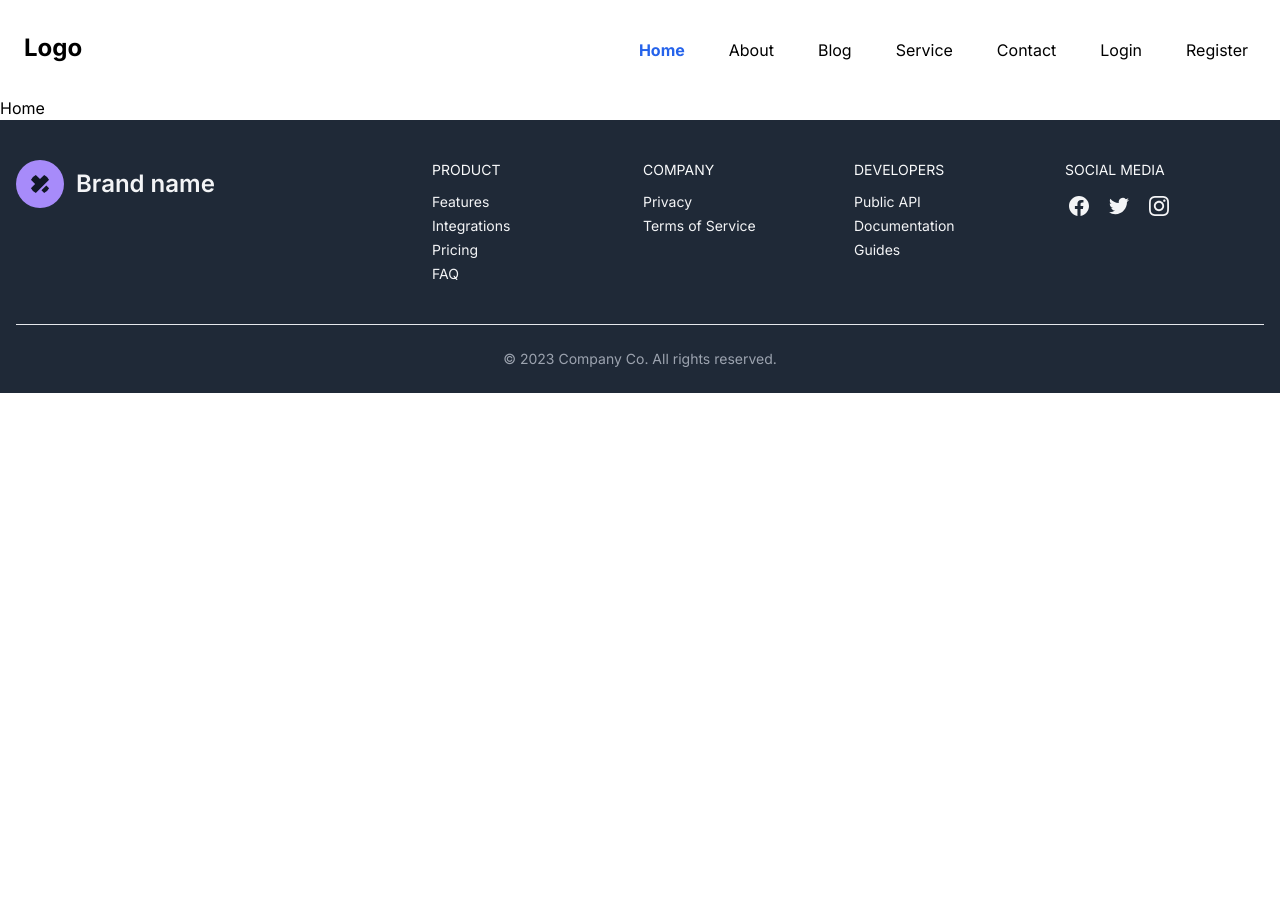
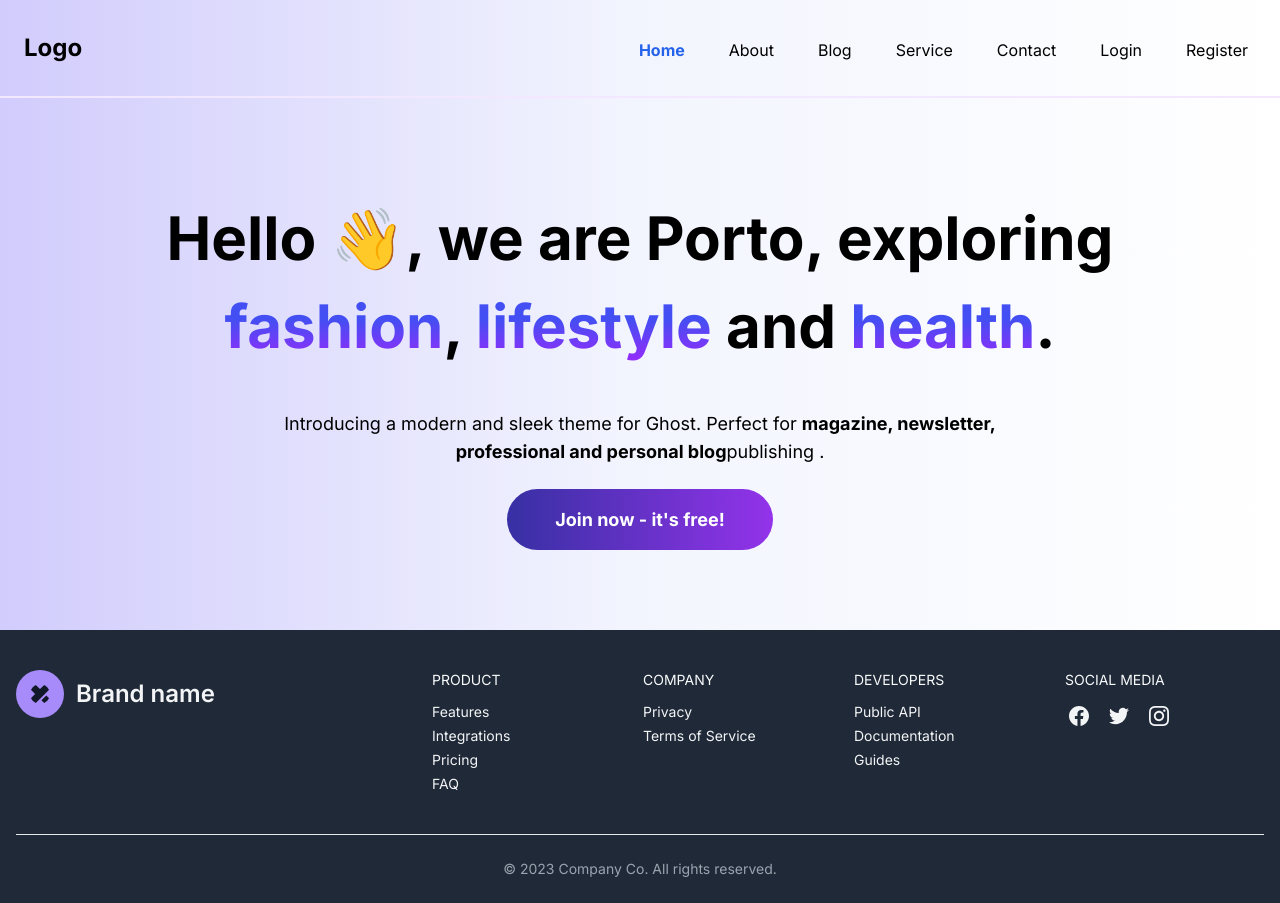
Before and after one commit to mehedi-hasan95/assingment-20, a Next.js app: page / in a window 1280 px wide. Before the commit the page ends 800 px from the top, so only its background shows below. Built offline with nearby package versions, Linux system fonts and the light colour scheme.

Commit message:
Hero section done

```diff
--- a/src/app/globals.css
+++ b/src/app/globals.css
@@ -7,3 +7,13 @@ body,
 :root {
     height: 100%;
 }
+
+.titleBg {
+    background: linear-gradient(180deg, #434ff2 40%, #972afb 100%);
+    -webkit-background-clip: text;
+    -webkit-text-fill-color: transparent;
+}
+
+.bg {
+    @apply bg-gradient-to-r from-[#D1CCFC] via-[#F3F5FE];
+}
--- a/src/app/page.js
+++ b/src/app/page.js
@@ -1,5 +1,10 @@
+import HeroSection from "@/components/HeroSection";
 import Image from "next/image";
 
 export default function Home() {
-    return <div>Home</div>;
+    return (
+        <div>
+            <HeroSection />
+        </div>
+    );
 }
--- /dev/null
+++ b/src/components/HeroSection.jsx
@@ -0,0 +1,33 @@
+import Link from "next/link";
+
+const HeroSection = () => {
+    return (
+        <div className="bg py-10 md:py-16 lg:py-20">
+            <div className="max-w-5xl mx-auto p-4">
+                <h2 className="text-3xl md:text-4xl lg:text-6xl font-bold text-center">
+                    Hello 👋, we are Porto, exploring{" "}
+                    <span className="titleBg">fashion</span>,{" "}
+                    <span className="titleBg">lifestyle</span> and{" "}
+                    <span className="titleBg">health</span>.
+                </h2>
+                <p className="text-lg text-center max-w-3xl mx-auto py-10">
+                    Introducing a modern and sleek theme for Ghost. Perfect for{" "}
+                    <span className="font-bold">
+                        magazine, newsletter, professional and personal blog
+                    </span>
+                    publishing .
+                </p>
+                <div className="text-center">
+                    <Link
+                        href="/register"
+                        className="text-lg font-bold px-12 py-5 rounded-full bg-gradient-to-r from-indigo-800 to-purple-600 text-white"
+                    >
+                        Join now - it&apos;s free!
+                    </Link>
+                </div>
+            </div>
+        </div>
+    );
+};
+
+export default HeroSection;
--- a/src/components/menu/MainMenu.jsx
+++ b/src/components/menu/MainMenu.jsx
@@ -8,7 +8,8 @@ const MainMenu = () => {
     const [open, setOpen] = useState(false);
     const pathName = usePathname();
     return (
-        <header className="container mx-auto p-4">
+        <div className="bg">
+            <header className="container mx-auto p-4 border-b-2 border-purple-100">
                 <div className="flex justify-between h-16 items-center">
                     <Link
                         href="/"
@@ -61,6 +62,7 @@ const MainMenu = () => {
                     </ul>
                 )}
             </header>
+        </div>
     );
 };
 
--- a/tailwind.config.js
+++ b/tailwind.config.js
@@ -1,18 +1,22 @@
 /** @type {import('tailwindcss').Config} */
 module.exports = {
     content: [
-    './src/pages/**/*.{js,ts,jsx,tsx,mdx}',
-    './src/components/**/*.{js,ts,jsx,tsx,mdx}',
-    './src/app/**/*.{js,ts,jsx,tsx,mdx}',
+        "./src/pages/**/*.{js,ts,jsx,tsx,mdx}",
+        "./src/components/**/*.{js,ts,jsx,tsx,mdx}",
+        "./src/app/**/*.{js,ts,jsx,tsx,mdx}",
     ],
     theme: {
         extend: {
             backgroundImage: {
-        'gradient-radial': 'radial-gradient(var(--tw-gradient-stops))',
-        'gradient-conic':
-          'conic-gradient(from 180deg at 50% 50%, var(--tw-gradient-stops))',
+                "gradient-radial": "radial-gradient(var(--tw-gradient-stops))",
+                "gradient-conic":
+                    "conic-gradient(from 180deg at 50% 50%, var(--tw-gradient-stops))",
+            },
+            fontSize: {
+                "4xl": ["2rem", "3.5rem"],
+                "6xl": ["3.75rem", "5.5rem"],
             },
         },
     },
     plugins: [],
-}
+};
```
Lines whose indentation alone changed are shown as unchanged.
